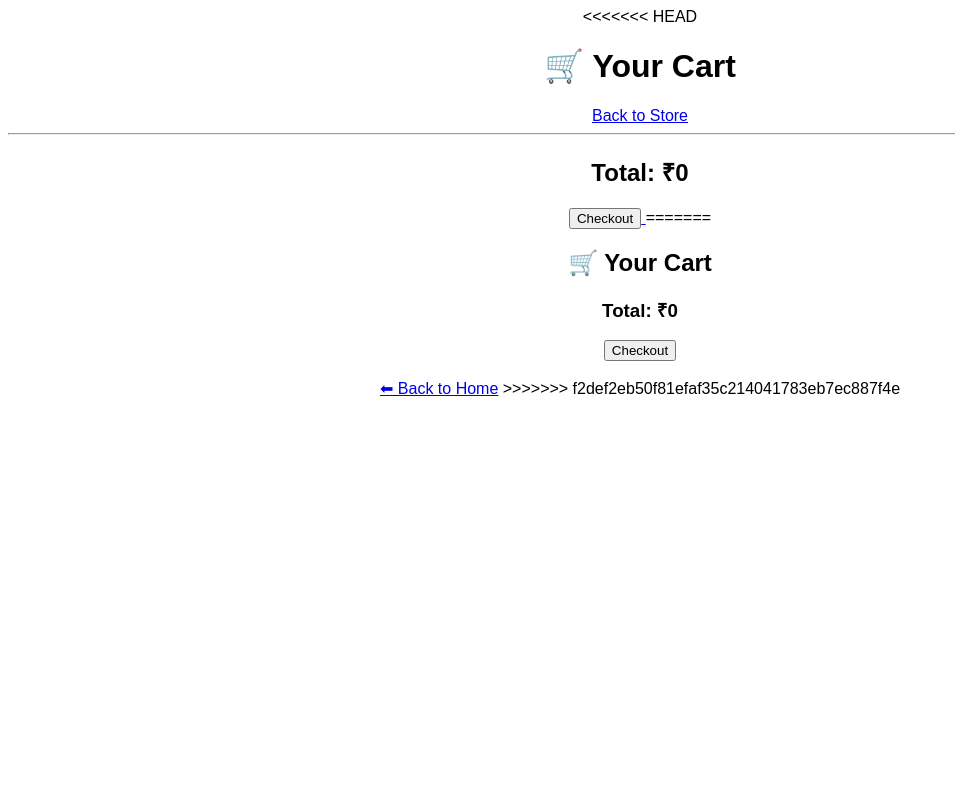
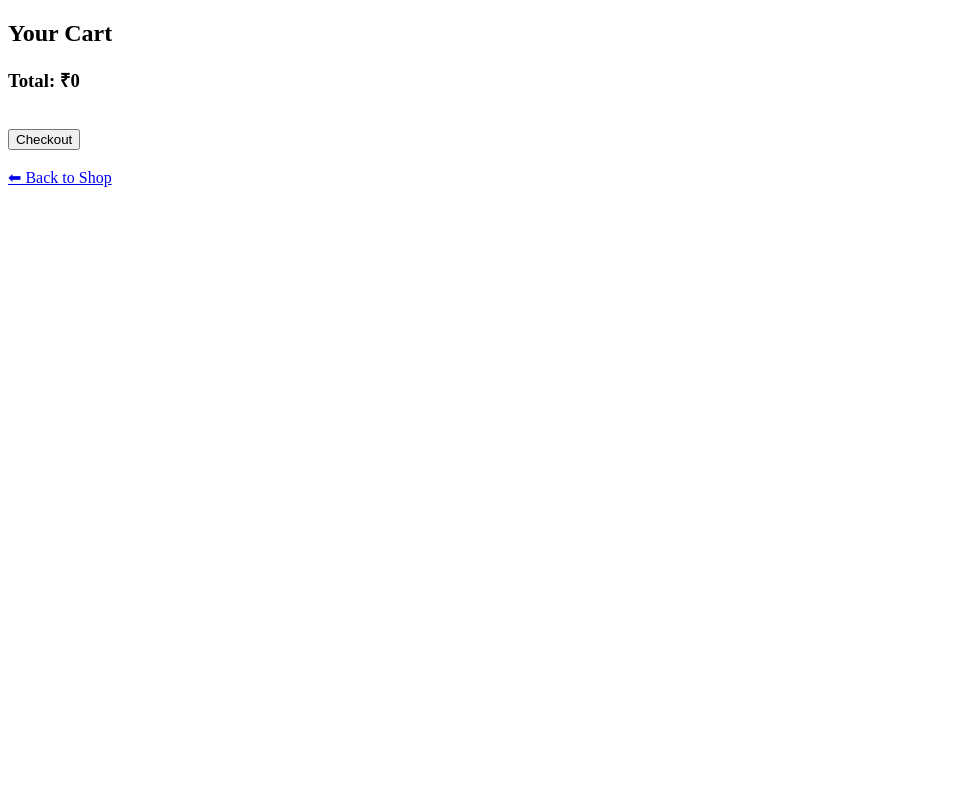
Before and after one commit to mohammediqlas28-eng/cricket-store, a Flask app: page /cart in a window 1280 px wide. Shown: the whole page, without its empty margins (0-955 px from the left). Run offline with Flask 3, Linux system fonts and the light colour scheme.

Commit message:
added cart page

```diff
--- a/templates/cart.html
+++ b/templates/cart.html
@@ -1,4 +1,3 @@
-<<<<<<< HEAD
 <!DOCTYPE html>
 <html>
 <head>
@@ -6,34 +5,7 @@
 </head>
 <body>
 
-<h1>🛒 Your Cart</h1>
-
-<a href="/">Back to Store</a>
-<hr>
-
-{% for item in items %}
-    <h3>{{ item.name }}</h3>
-    <img src="{{ url_for('static', filename='images/' + item.image) }}" width="120">
-    <p>₹{{ item.price }}</p>
-    <hr>
-{% endfor %}
-
-<h2>Total: ₹{{ total }}</h2>
-
-<a href="/checkout">
-    <button>Checkout</button>
-</a>
-
-</body>
-=======
-<!DOCTYPE html>
-<html>
-<head>
-    <title>Cart</title>
-</head>
-<body style="text-align:center; font-family:Arial;">
-
-<h2>🛒 Your Cart</h2>
+<h2>Your Cart</h2>
 
 {% for item in items %}
     <p>{{ item.name }} - ₹{{ item.price }}</p>
@@ -41,11 +13,13 @@
 
 <h3>Total: ₹{{ total }}</h3>
 
-<button onclick="alert('Payment Successful!')">Checkout</button>
+<br>
+<a href="/checkout">
+    <button>Checkout</button>
+</a>
 
 <br><br>
-<a href="/">⬅ Back to Home</a>
+<a href="/">⬅ Back to Shop</a>
 
 </body>
->>>>>>> f2def2eb50f81efaf35c214041783eb7ec887f4e
 </html>
```
